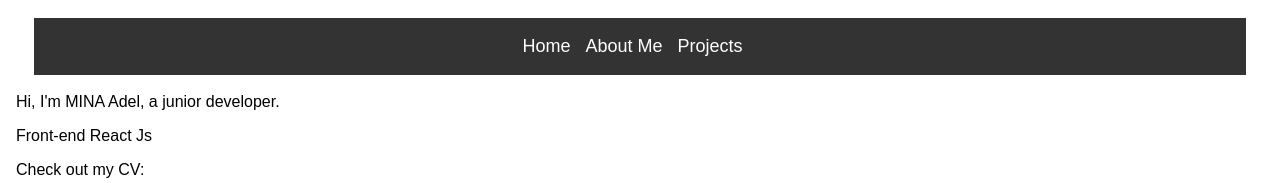
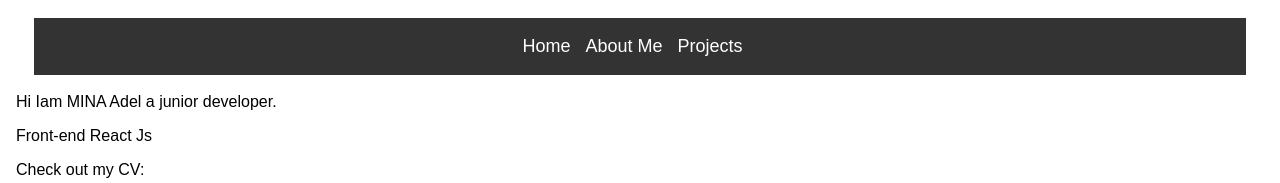
Before and after one commit to minaadel88/portofolio, a Next.js app: page /about in a window 1280 px wide. Shown: the top 183 px of the page. Built offline with nearby package versions, Linux system fonts and the light colour scheme.

Commit message:
Update page.js

```diff
--- a/app/about/page.js
+++ b/app/about/page.js
@@ -8,7 +8,7 @@ const About = () => {
       <Header />
       <div className={styles.content}>
         <div className={styles.text}>
-          <p>Hi, I'm MINA Adel, a junior developer.</p>
+          <p>Hi Iam MINA Adel a junior developer.</p>
           <p>Front-end React Js</p>
         </div>
         <div>
```
